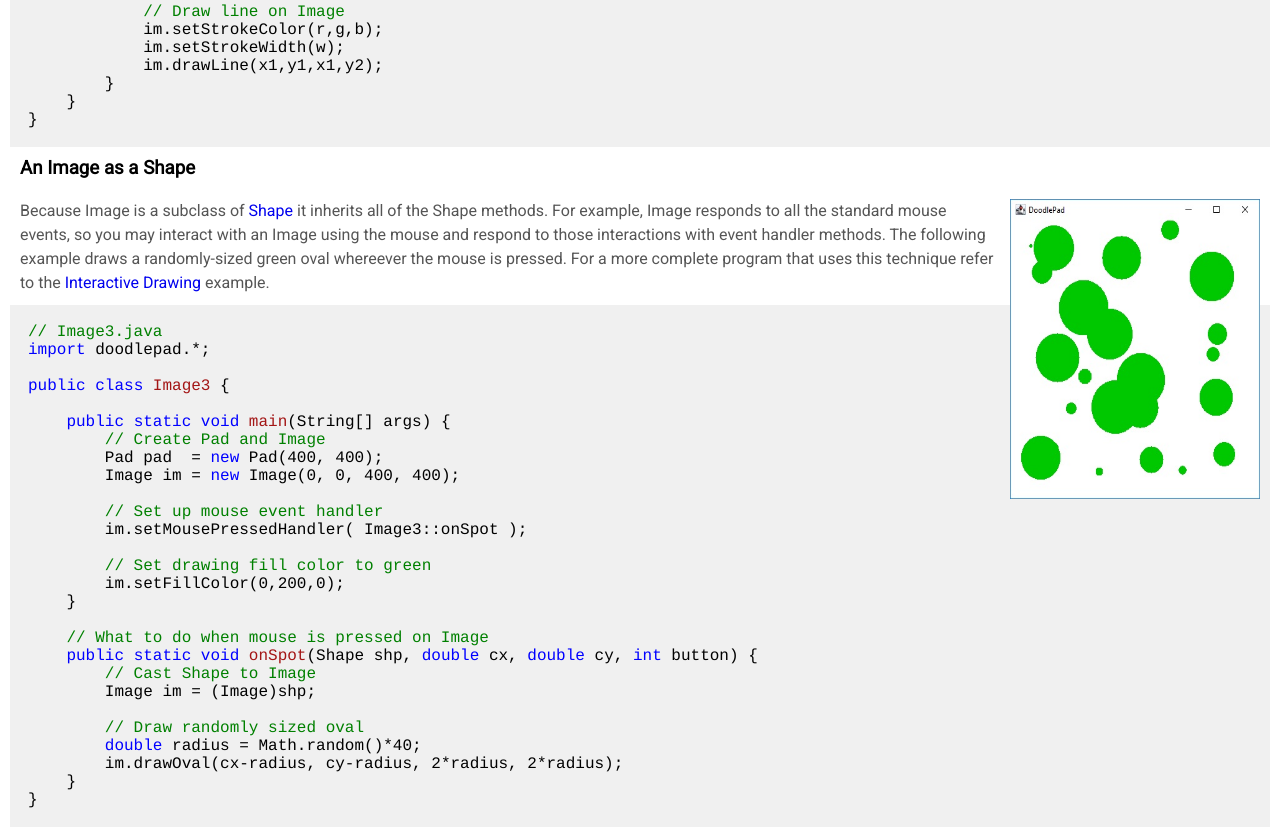
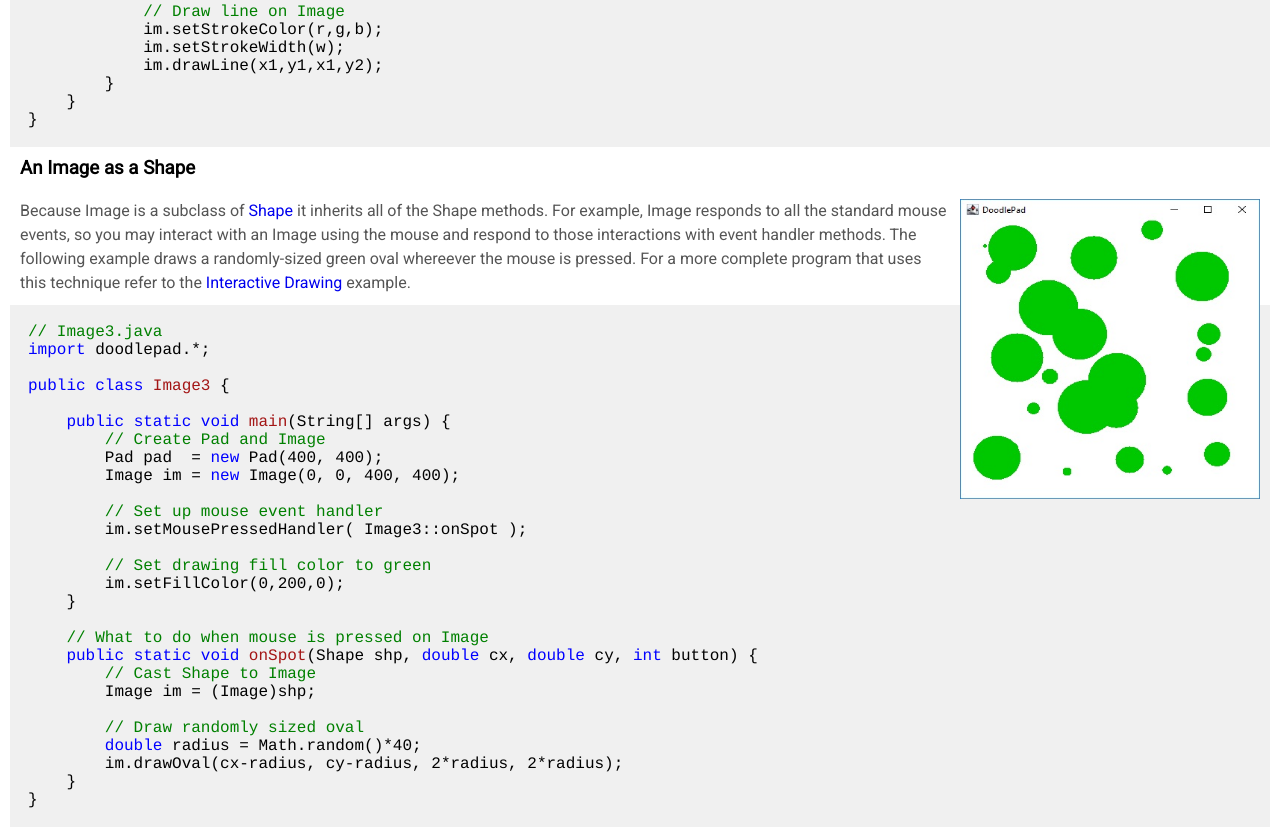
Before and after one commit to russomf/russomf.github.io, a plain HTML site: page images.html in a window 1280 px wide. Shown: the part 2973-3810 px from the top of the page. Drawn offline with Linux system fonts and the light colour scheme.

Commit message:
fix images

```diff
--- a/images.html
+++ b/images.html
@@ -287,7 +287,7 @@ public class Image2 {
 }</code></pre>
 
     <h3><a name="ImageAsShape"></a>An Image as a Shape</h3>
-    <img src="images/Image3.jpg" style="float:right;padding:10px;width:250px;height:300px;">
+    <img src="images/Image3.jpg" style="float:right;padding:10px;width:300px;height:300px;">
     <p>
         Because Image is a subclass of <a href="https://doodlepad.org/dist/javadoc/doodlepad/Shape.html" target="_blank">Shape</a>
         it inherits all of the Shape methods. For example, Image responds to all the standard mouse events, so you may interact with an Image
```
